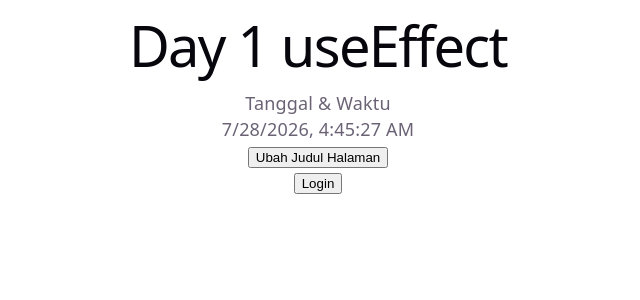
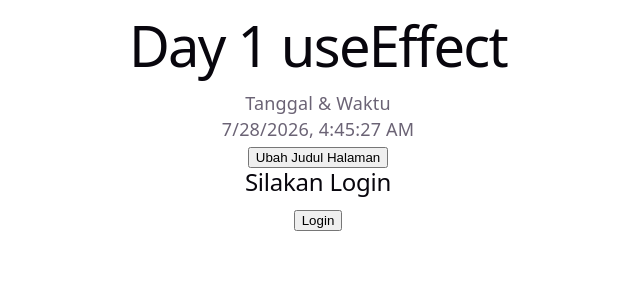
Before and after one commit to kukuraaa/Tugas-React-pt-2, a React (Vite) app: page / in a window 1280 px wide. Shown: the top 300 px of the page, without its empty margins (322-962 px from the left). Built offline with nearby package versions, Linux system fonts and the light colour scheme.

Commit message:
nambahin loading dan dashboard

```diff
--- a/src/Components/Conditional.tsx
+++ b/src/Components/Conditional.tsx
@@ -2,13 +2,34 @@ import { useState } from "react";
 
 function Conditional() {
   const [isLogin, setIsLogin] = useState(false);
+  const [loading, setLoading] = useState(false);
+
 
   const handleLogin = () => {
-    setIsLogin(!isLogin);
+    if (!isLogin){
+        setLoading(true);
+
+        setTimeout(() => {
+        setLoading(false);
+        setIsLogin(true);
+        }, 2000);
+    }else{
+        setIsLogin(false);
+    }
   };
 
   return (
     <div>
+        {loading ? (
+        <h2>Loading...</h2>
+      ) : isLogin ? (
+        <h2>Dashboard</h2>
+      ) : (
+        <h2>Silakan Login</h2>
+      )}
+      {isLogin && !loading && (
+      <p>Selamat datang di Dashboard 🎉</p>)}
+
       <button onClick={handleLogin}>
         {isLogin ? "Logout" : "Login"}
       </button>
```
